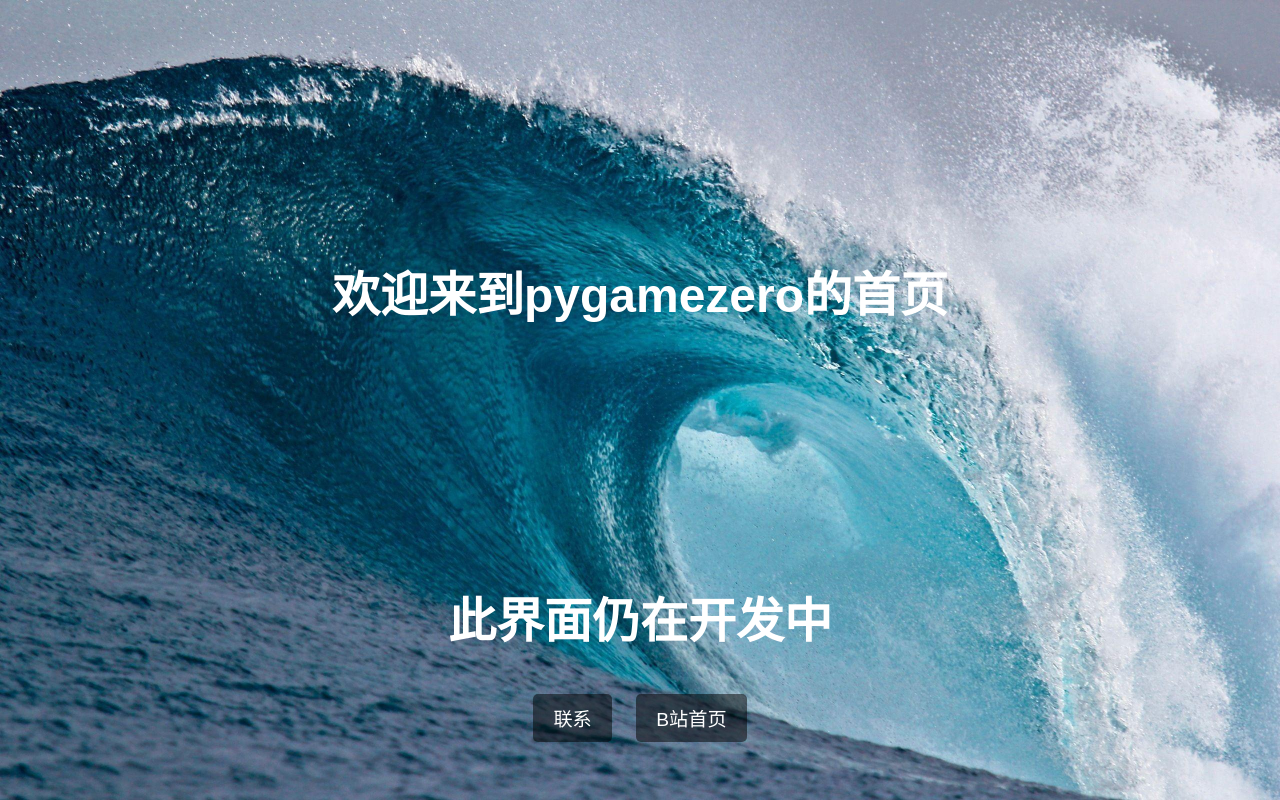
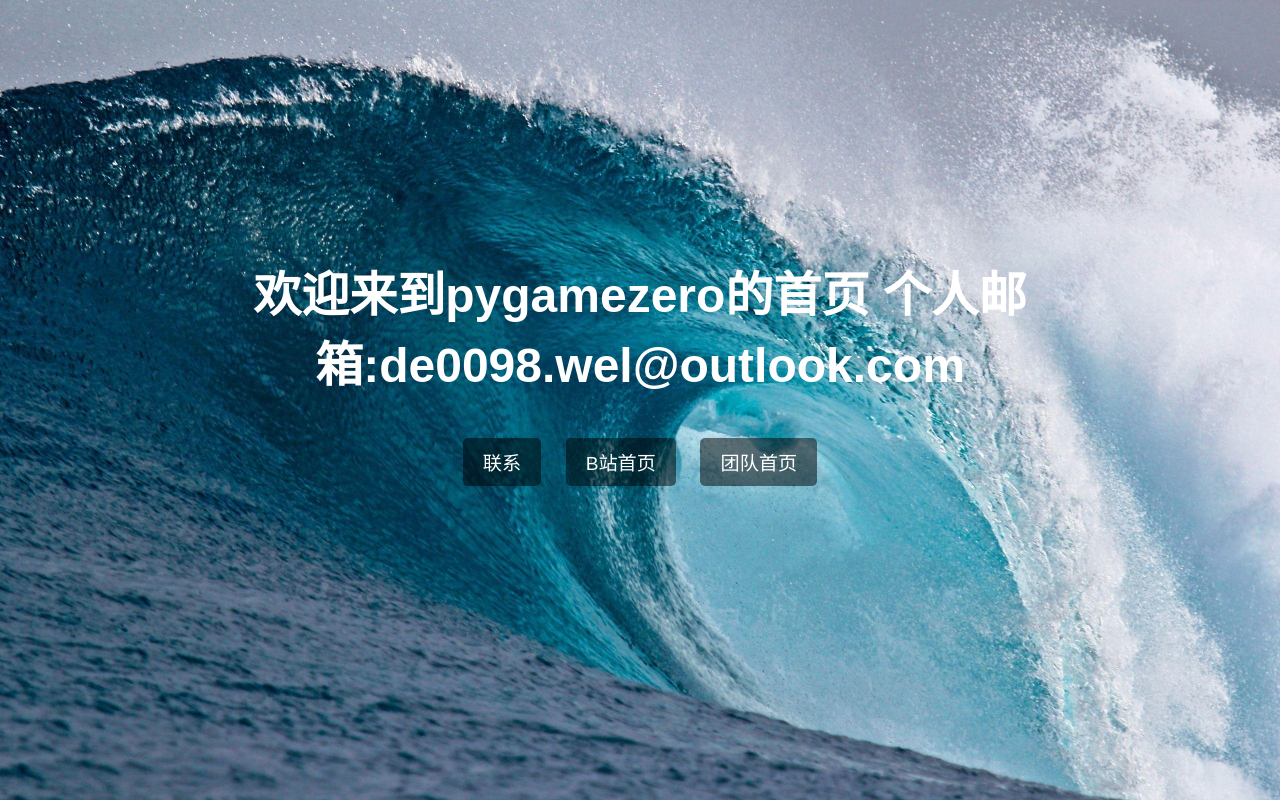
Before and after one commit to pygamezero-X/pygamezero-x.github.io, a plain HTML site: page Index.html in a window 1280 px wide. Drawn offline with Linux system fonts and the light colour scheme.

Commit message:
Index.html

```diff
--- a/Index.html
+++ b/Index.html
@@ -38,11 +38,12 @@
     </style>
 </head>
 <body>
-    <h1>欢迎来到pygamezero的首页</h1>
-    <h1>此界面仍在开发中</h1>
+    <h1>欢迎来到pygamezero的首页
+    个人邮箱:de0098.wel@outlook.com</h1>
     <div class="button-container">
         <a href="mailto:de0098.wel@outlook.com" class="button">联系</a>
         <a href="https://space.bilibili.com/3546815121066585" class="button" target="_blank">B站首页</a>
+        <a href="https://pygamezero-x.github.io/studiodex.html" class="button" target="_blank">团队首页</a>
     </div>
 </body>
 </html>
```
